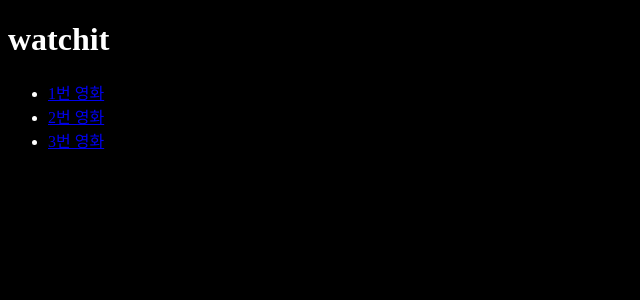
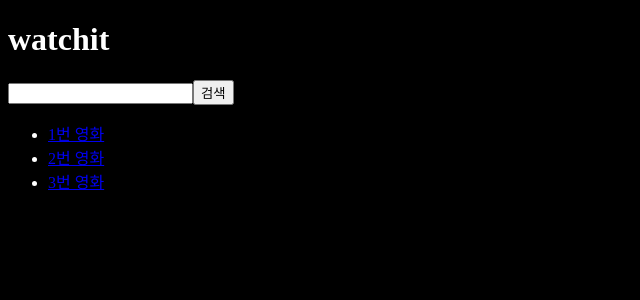
Before and after one commit to junghwa1996/split-pages, a Next.js app: page / in a window 1280 px wide. Shown: the top 300 px of the page, without its empty margins (0-640 px from the left). Built offline with nearby package versions, Linux system fonts and the light colour scheme.

Commit message:
✨ useRouter를 이용해 search 페이지에서 쿼리로 넘기기

```diff
--- /dev/null
+++ b/components/SearchForm.js
@@ -0,0 +1,27 @@
+import { useRouter } from 'next/router';
+import { useState } from 'react';
+
+export default function SearchForm({ initialValue = '' }) {
+  const [value, setValue] = useState(initialValue);
+  const router = useRouter();
+
+  const handleChange = (e) => {
+    setValue(e.target.value);
+  };
+
+  const handleSubmit = (e) => {
+    e.preventDefault();
+    if (!value) {
+      router.push('/');
+      return;
+    }
+    router.push(`/search/?q=${value}`);
+  };
+
+  return (
+    <form onSubmit={handleSubmit}>
+      <input type='text' name='q' value={value} onChange={handleChange} />
+      <button>검색</button>
+    </form>
+  );
+}
--- a/pages/index.js
+++ b/pages/index.js
@@ -1,18 +1,20 @@
-import Link from "next/link";
+import SearchForm from '@/components/SearchForm';
+import Link from 'next/link';
 
 export default function Home() {
   return (
     <>
       <h1>watchit</h1>
+      <SearchForm />
       <ul>
         <li>
-          <Link href="/movies/1">1번 영화</Link>
+          <Link href='/movies/1'>1번 영화</Link>
         </li>
         <li>
-          <Link href="/movies/2">2번 영화</Link>
+          <Link href='/movies/2'>2번 영화</Link>
         </li>
         <li>
-          <Link href="/movies/3">3번 영화</Link>
+          <Link href='/movies/3'>3번 영화</Link>
         </li>
       </ul>
     </>
--- a/pages/search.js
+++ b/pages/search.js
@@ -1,4 +1,5 @@
-import { useRouter } from "next/router";
+import SearchForm from '@/components/SearchForm';
+import { useRouter } from 'next/router';
 
 export default function Search() {
   const router = useRouter();
@@ -7,6 +8,7 @@
   return (
     <>
       <h1>watchit</h1>
+      <SearchForm initialValue={q} />
       <h2>{q} 검색결과</h2>
     </>
   );
```
